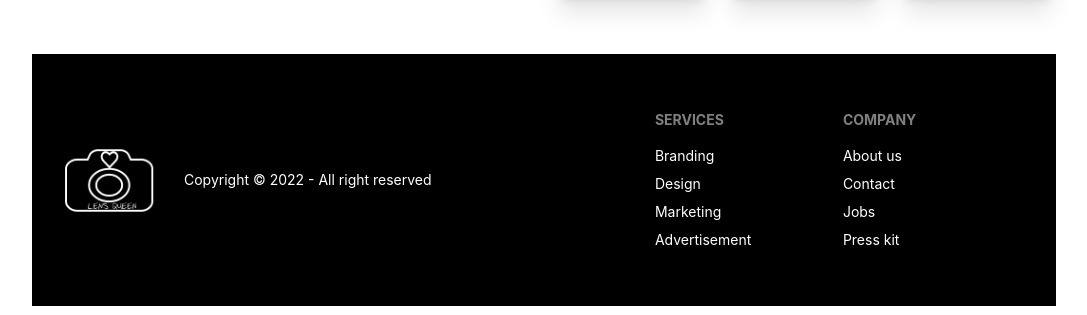
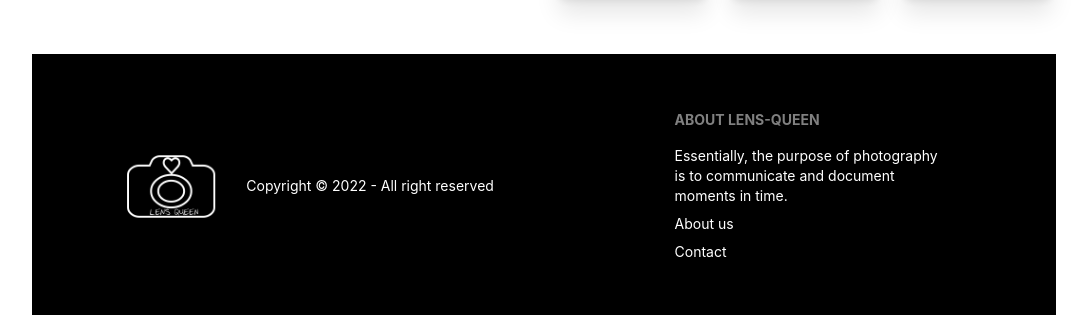
Before and after one commit to SABIKUN-NAHAR-URMY/lens-queen-client, a React (Create React App) app: page / in a window 1280 px wide. Shown: the part 2425-2740 px from the top of the page, without its empty margins (96-1183 px from the left). Built offline with nearby package versions, Linux system fonts and the light colour scheme; no server answers.

Commit message:
footer section updated

```diff
--- a/src/pages/Footer/Footer.js
+++ b/src/pages/Footer/Footer.js
@@ -3,25 +3,19 @@ import logo from '../../images/logoWhite.png';
 
 const Footer = () => {
     return (
-        <footer className="footer items-center mt-14 p-4 bg-black text-white">
+        <footer className="footer justify-around items-center mt-14 p-4 bg-black text-white">
             <div className="items-center grid-flow-col">
                 <img className='w-32' src={logo} alt="" />
                 <p>Copyright © 2022 - All right reserved</p>
             </div>
             <div className="footer p-10 ">
                 <div>
-                    <span className="footer-title">Services</span>
-                    <a className="link link-hover">Branding</a>
-                    <a className="link link-hover">Design</a>
-                    <a className="link link-hover">Marketing</a>
-                    <a className="link link-hover">Advertisement</a>
-                </div>
-                <div>
-                    <span className="footer-title">Company</span>
-                    <a className="link link-hover">About us</a>
-                    <a className="link link-hover">Contact</a>
-                    <a className="link link-hover">Jobs</a>
-                    <a className="link link-hover">Press kit</a>
+                    <span className="footer-title">ABOUT LENS-QUEEN</span>
+                    <p>Essentially, the purpose of photography
+                        <br /> is to communicate and document
+                        <br /> moments in time.</p>
+                    <p>About us</p>
+                    <p>Contact</p>
                 </div>
             </div>
         </footer>
--- a/src/pages/Services/ServiceCard/DetailsCard.js
+++ b/src/pages/Services/ServiceCard/DetailsCard.js
@@ -53,7 +53,7 @@ const DetailsCard = () => {
     }
 
     useEffect(() => {
-        fetch(`http://localhost:5000/reviews?serviceName=${data?.name}`)
+        fetch(`http://localhost:5000/reviews/queryService?serviceName=${data?.name}`)
             .then(res => res.json())
             .then(data => {
                 setReviews(data);
```
Also changed, not shown: 1 other file (tests, documents, lock files or other folders).
